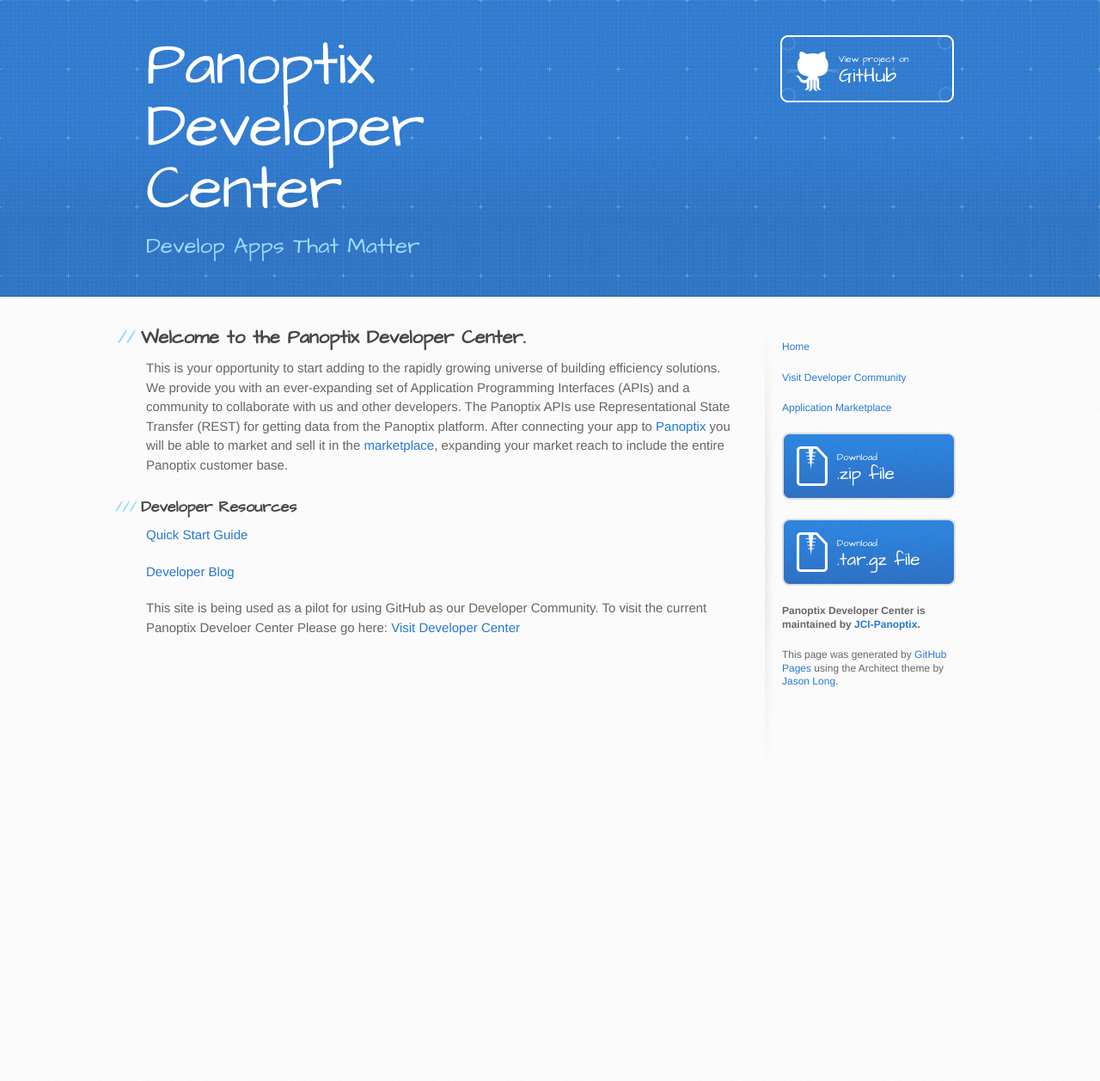
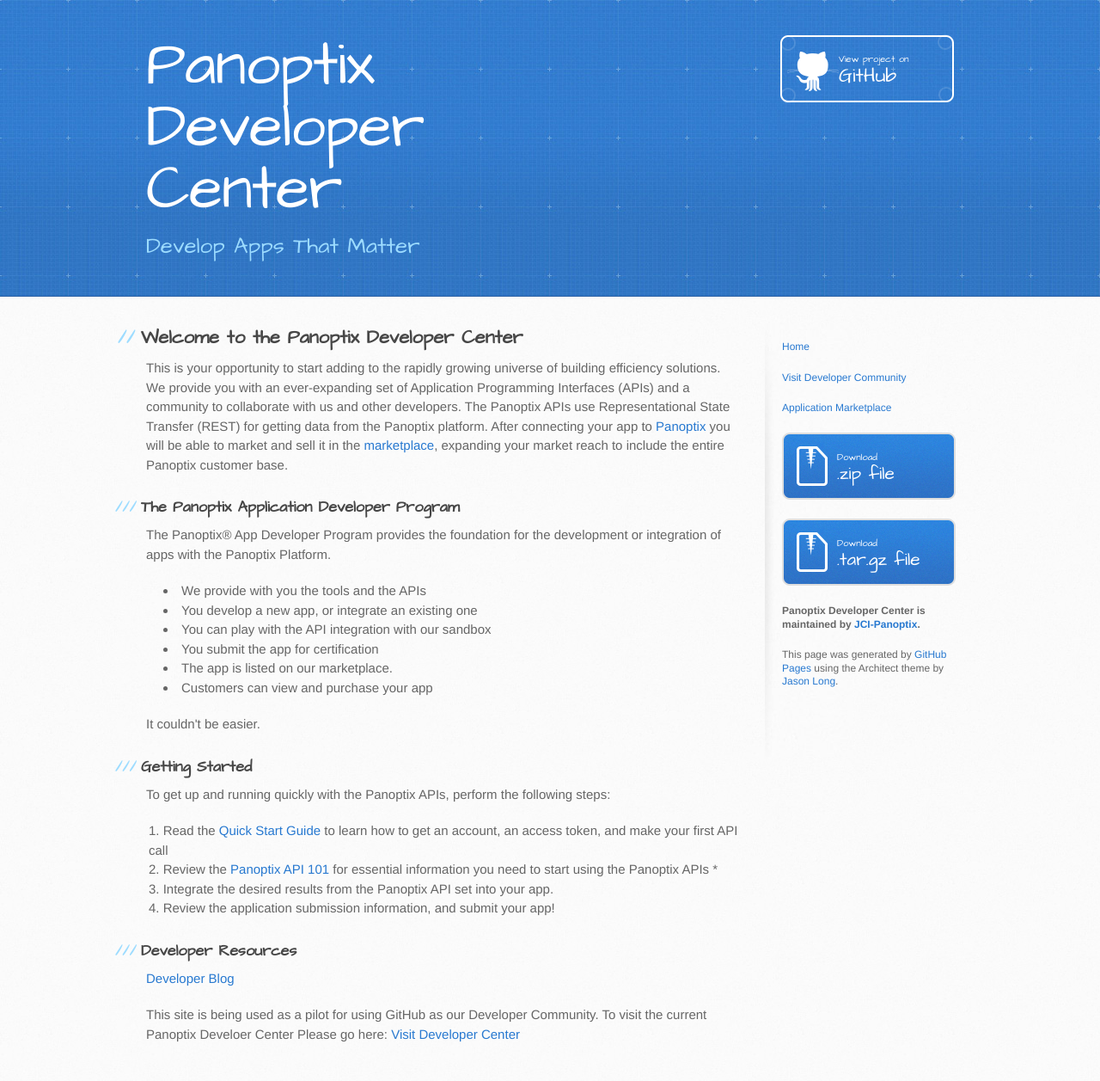
Before and after one commit to JCI-Panoptix/Developer, a Jekyll site: the page built from index.html, in a window 1280 px wide. Shown: the whole page at 86% size. Built offline with Jekyll 4.4.1, drawn with Linux system fonts in a browser that asks for light colours; Markdown is read by kramdown in place of the engine named in the settings; before the commit the page ends 903 px from its top, so only the background shows below that.

Commit message:
removed markup files

```diff
--- a/index.html
+++ b/index.html
@@ -4,19 +4,28 @@
 subtitle: Develop Apps That Matter
 ---
 
-<h2><a name="welcome-to-github-pages" class="anchor" href="#welcome-to-github-pages"><span class="octicon octicon-link"></span></a>Welcome to the Panoptix Developer Center.</h2>
-
-<p>This is your opportunity to start adding to the rapidly growing universe of building efficiency solutions.
-We provide you with an ever-expanding set of Application Programming Interfaces (APIs) and a community to collaborate
-with us and other developers. The Panoptix APIs use Representational State Transfer (REST) for getting data from the
-Panoptix platform. After connecting your app to <a href="https://www.panoptix.com">Panoptix</a> you will be able to market
-and sell it in the <a href="https://whatspossible.johnsoncontrols.com/community/panoptix/apps">marketplace</a>, expanding your market reach to include the entire Panoptix customer base.</p>
-
-<h3>Developer Resources</h3>
-
-<p><a href="quickstartguide.html">Quick Start Guide</a></p>
+<h2 id="welcome-to-the-panoptix-developer-center">Welcome to the Panoptix Developer Center</h2>
+<p>This is your opportunity to start adding to the rapidly growing universe of building efficiency solutions. We provide you with an ever-expanding set of Application Programming Interfaces (APIs) and a community to collaborate with us and other developers. The Panoptix APIs use Representational State Transfer (REST) for getting data from the Panoptix platform. After connecting your app to <a href="https://www.panoptix.com">Panoptix</a> you will be able to market and sell it in the <a href="https://whatspossible.johnsoncontrols.com/community/panoptix/apps">marketplace</a>, expanding your market reach to include the entire Panoptix customer base.</p>
+<h3 id="the-panoptix-application-developer-program">The Panoptix Application Developer Program</h3>
+<p>The Panoptix® App Developer Program provides the foundation for the development or integration of apps with the Panoptix Platform.</p>
+<ul>
+<li>We provide with you the tools and the APIs</li>
+<li>You develop a new app, or integrate an existing one</li>
+<li>You can play with the API integration with our sandbox</li>
+<li>You submit the app for certification</li>
+<li>The app is listed on our marketplace. </li>
+<li>Customers can view and purchase your app</li>
+</ul>
+<p><strong>It couldn't be easier.</strong></p>
+<h3 id="getting-started">Getting Started</h3>
+<p>To get up and running quickly with the Panoptix APIs, perform the following steps:</p>
+<ol>
+<li>Read the <a href="quickstartguide.html">Quick Start Guide</a> to learn how to get an account, an access token, and make your first API call</li>
+<li>Review the <a href="API101.html">Panoptix API 101</a> for essential information you need to start using the Panoptix APIs
+*</li>
+<li>Integrate the desired results from the Panoptix API set into your app.</li>
+<li>Review the application submission  information, and submit your app!</li>
+</ol>
+<h3 id="developer-resources">Developer Resources</h3>
 <p><a href="https://whatspossible.johnsoncontrols.com/community/panoptix-developer-center/blog">Developer Blog</a></p>
-
-<p>This site is being used as a pilot for using GitHub as our Developer Community. To visit the current Panoptix Develoer Center
-  Please go here: <a href="https://developer.panoptix.com">Visit Developer Center</a>
-</p>
+<p>This site is being used as a pilot for using GitHub as our Developer Community. To visit the current Panoptix Develoer Center Please go here: <a href="https://developer.panoptix.com">Visit Developer Center</a></p>
```
Also changed, not shown: index.md (deleted, +0 -27 lines).
